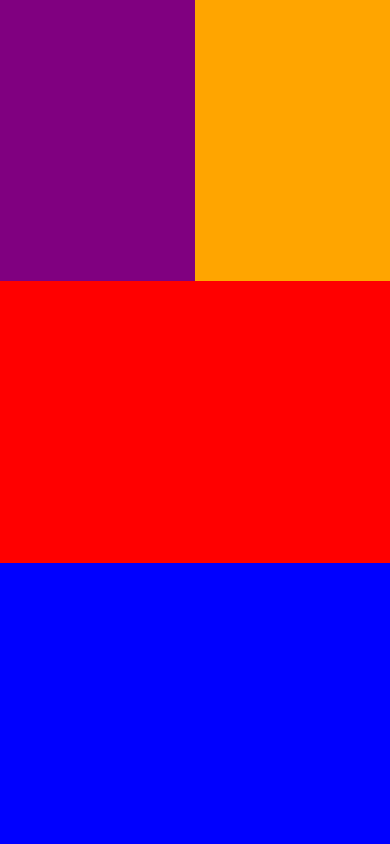
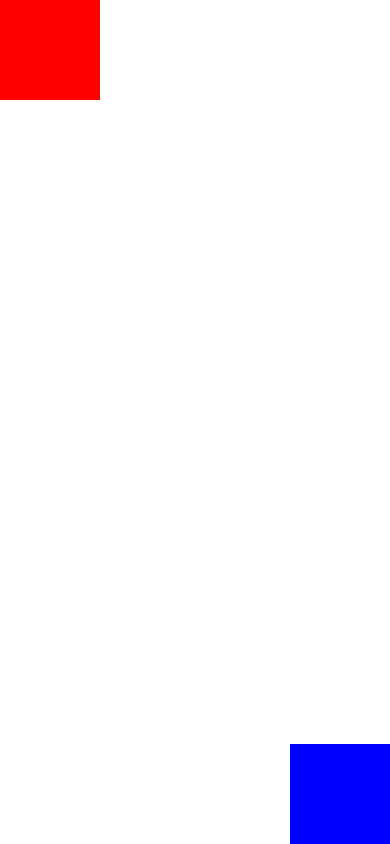
Before and after one commit to NurAlam19/105841103621-Alam-LabWeb, a React Native app: screen / in a window 390 px wide. Built offline with nearby package versions, Linux system fonts and the light colour scheme.

Commit message:
box-view

```diff
--- a/App.js
+++ b/App.js
@@ -4,33 +4,35 @@ import React from 'react'
 const App = () => {
   return (
     <View style ={{
-      flex : 1,
+      flex :1,
+      // justifyContent: 'center', //baris
+      // alignItems: 'center', //kolom
     }}>
-    <View style ={{
-      flex : 1,
-      flexDirection: 'row',
-       }}>
-      <View style ={{
-        flex: 1,
-        backgroundColor: 'purple',
-        }}>
-      </View>
-      <View style ={{
-        flex: 1,
-        backgroundColor: 'orange',
-        }}>
+      <View style={{
+        flex:1,
+        justifyContent: 'flex-start',
+        alignItems: 'flex-start',
+      }}>
+      <View style={{
+        width:100,
+        height:100,
+        backgroundColor:'red',
+      }}>
       </View>
     </View>
-    <View style ={{
-        flex: 1,
-        backgroundColor: 'red',
-        }}>
-        </View>
-        <View style ={{
-          flex: 1,
-          backgroundColor: 'blue',
-          }}>
-         </View>
+    <View style={{
+        flex:1,
+        justifyContent: 'flex-end',
+        alignItems: 'flex-end',
+      }}>
+    <View style={{
+        width:100,
+        height:100,
+        backgroundColor:'blue',
+
+      }}>
+    </View>
+    </View>
     </View>
   )
 }
```
